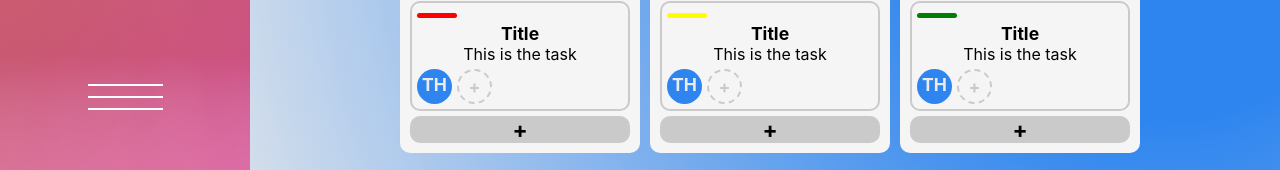
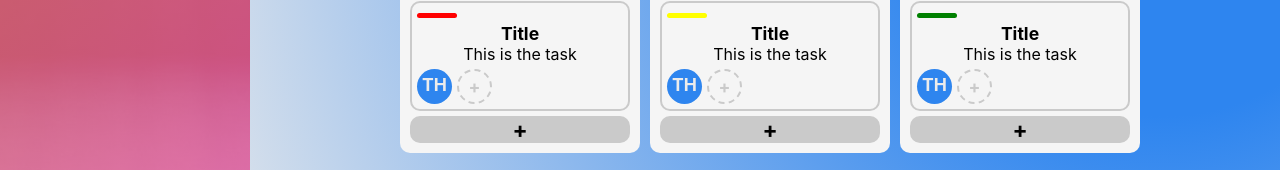
Before and after one commit to torbastian/KNBN-WEB, a React (Create React App) app: page / in a window 1280 px wide. Shown: the part 600-770 px from the top of the page. Built offline with nearby package versions, Linux system fonts and the light colour scheme.

Commit message:
Update Sidebar.js

```diff
--- a/src/components/Sidebar/Sidebar.js
+++ b/src/components/Sidebar/Sidebar.js
@@ -166,9 +166,9 @@ const Sidebar = props => {
     <s.SidebarContainer backgroundImage={backgroundImage} isSidebarOpen={isSidebarOpen}>
         <s.SidebarHeader font={fonts.header}>{header}</s.SidebarHeader>
         <s.MenuItemContainer>{menuItemJSX}</s.MenuItemContainer>
-        <s.TogglerContainer onClick={() => setSidebarState(!isSidebarOpen)}>
+        {/* <s.TogglerContainer onClick={() => setSidebarState(!isSidebarOpen)}>
             <s.Toggler />
-        </s.TogglerContainer>
+        </s.TogglerContainer> */}
     </s.SidebarContainer>
     )
 }
```
